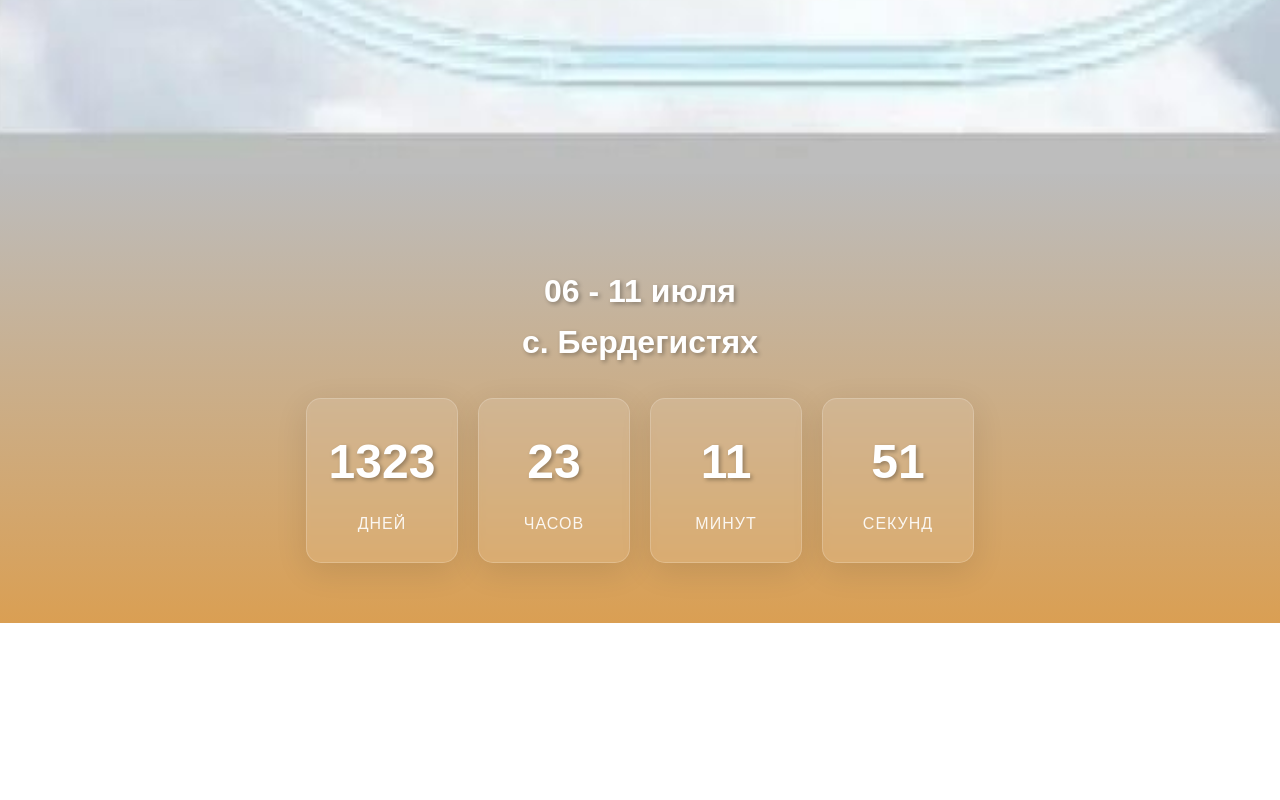
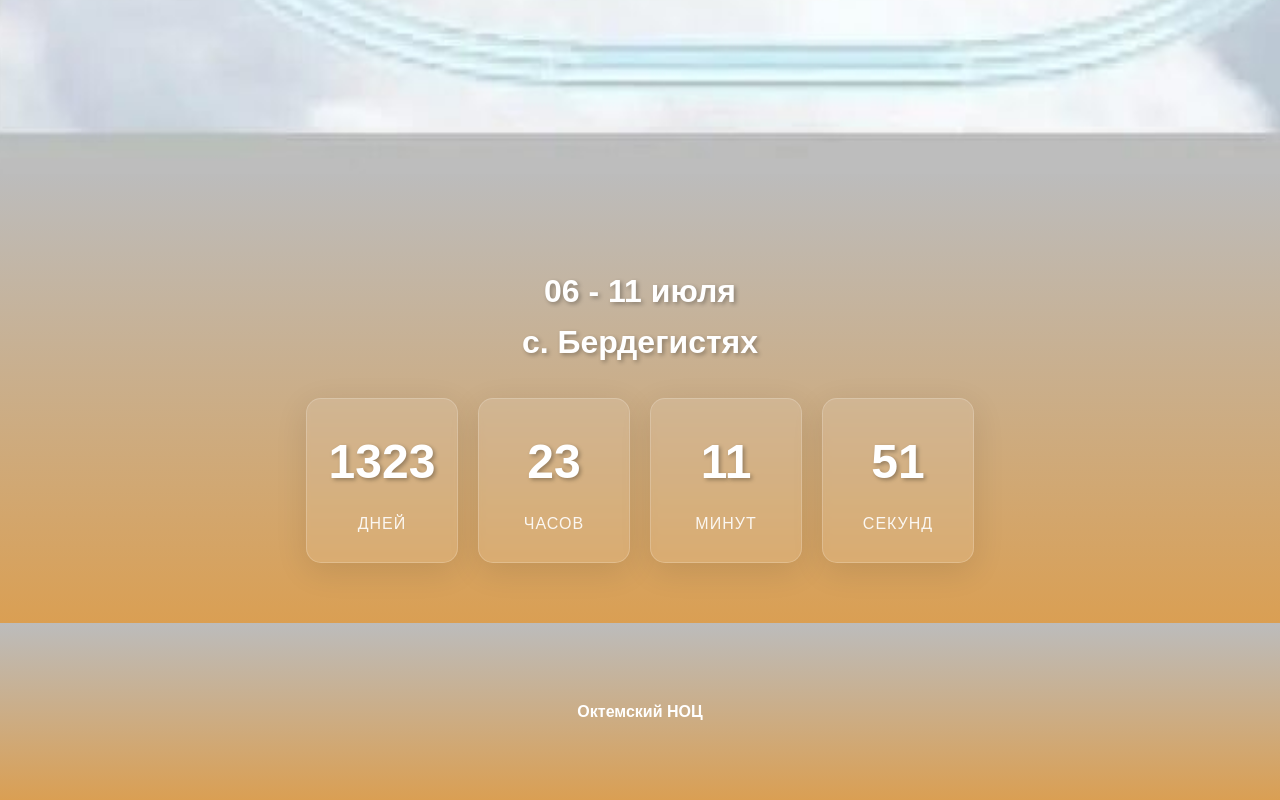
Before and after one commit to RuroXren/manchaary2029, a website: page index.html in a window 1280 px wide. Shown: the part 796-1596 px from the top of the page. Before the commit the page ends 1419 px from the top, so only its background shows below. Drawn offline with Linux system fonts and the light colour scheme.

Commit message:
added footer

```diff
--- a/index.html
+++ b/index.html
@@ -52,5 +52,10 @@
             </div>
         </div>
     </section>
+    <footer>
+      <div class="timer">
+        <p>Октемский НОЦ</p>
+      </div>
+    </footer>
   </body>
 </html>
```
